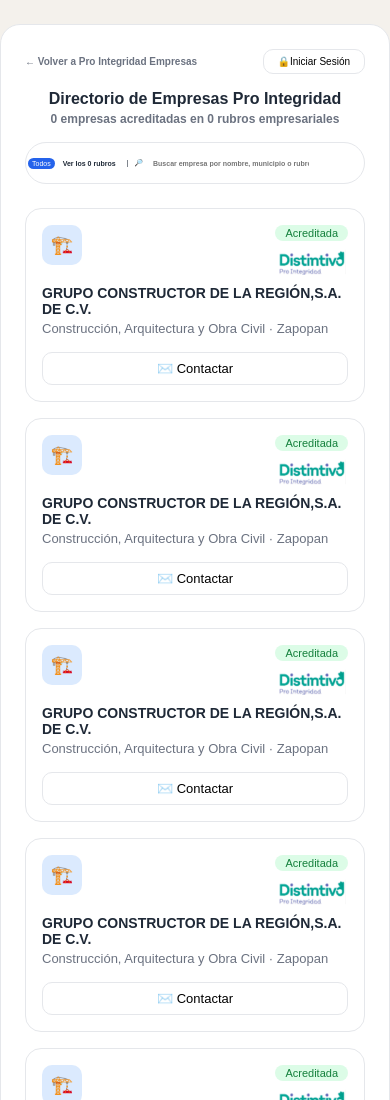
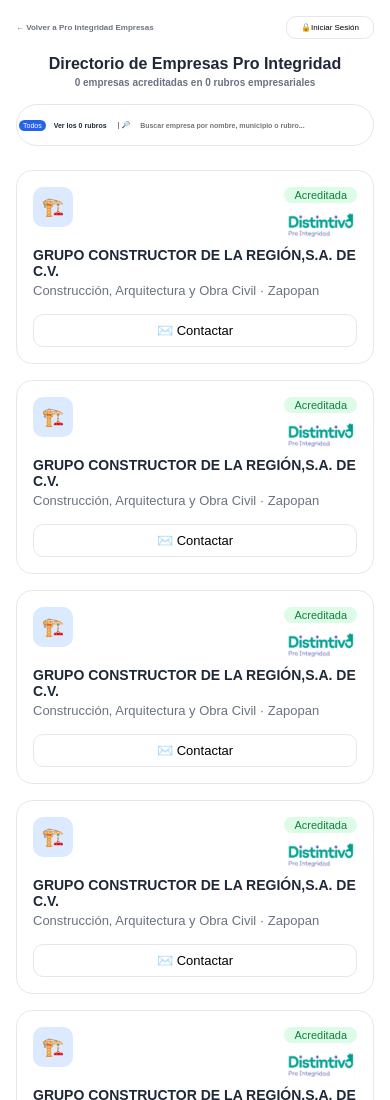
Before and after one commit to Clic-stack/Directorio_Pro_Integridad_Empresas, a website: page index.html in a window 390 px wide. Shown: the top 1100 px of the page. Drawn offline with Linux system fonts and the light colour scheme; no server answers.

Commit message:
upload: finished working in CSS file and create js file

```diff
--- a/css/styles.css
+++ b/css/styles.css
@@ -31,7 +31,6 @@
 body {
     margin: 0;
     font-family: sans-serif;
-    background-color: var(--color-fondo-pagina);
     color: var(--color-texto-principal);
 }
 
@@ -161,6 +160,21 @@
     font-size: 13px;
     font-weight: bold;
     background: transparent;
+    white-space: nowrap;
+    overflow: hidden;
+    text-overflow: ellipsis;
+}
+
+.sr-only {
+    position: absolute;
+    width: 1px;
+    height: 1px;
+    padding: 0;
+    margin: -1px;
+    overflow: hidden;
+    clip: rect(0, 0, 0, 0);
+    white-space: nowrap;
+    border: 0;
 }
 
 /* Lista de los 20 rubros: flota debajo del botón, oculta por defecto */
@@ -425,6 +439,14 @@
 }
 
 @media (max-width: 710px) {
+    #page-container {
+        margin: 0;
+        border: none;
+        border-radius: 0;
+        width: 100%;
+        padding: var(--espaciado-md);
+    }
+
     /* BARRA SUPERIOR (volver + login) */
     #btn-return-page {
         font-size: 10px;
@@ -440,7 +462,7 @@
     }
 
     .subtitle-section h2 {
-        font-size: 12px;
+        font-size: 10px;
         font-weight: 400 bold;
     }
 
@@ -451,20 +473,89 @@
     }
 
     #btn-company {
+        font-size: 10px;
+        padding: 2px 4px;
+        flex-shrink: 0;
+    }
+
+    #btn-category {
+        font-size: 10px;
+        padding: 2px 4px;
+        flex-shrink: 0;
+    }
+
+    #search-form {
+        padding: 2px 3px;
+        flex-basis: 100%;
+    }
+
+    .sr-only {
+        font-size: 10px;
+    }
+
+    #search-input {
+        font-size: 10px;
+    }
+
+    #option-list li button {
+        font-size: 10px;
+    }
+ }
+
+ @media (max-width: 425px) {
+    #page-container {
+        margin: 0;
+        border: none;
+        border-radius: 0;
+        width: 100%;
+        padding: var(--espaciado-md);
+    }
+
+    /* BARRA SUPERIOR (volver + login) */
+    #btn-return-page {
+        font-size: 8px;
+    }
+
+    .login-button {
+        font-size: 8px;
+    }
+
+    /* HEADER (título y subtítulo) */
+    header h1 {
+        font-size: 16px;
+    }
+
+    .subtitle-section h2 {
+        font-size: 10px;
+        font-weight: 400 bold;
+    }
+
+    /* BUSCADOR Y FILTROS */
+    .searcher-content {
+        gap: var(--espaciado-xs);
+        padding: 2px;
+        align-items: center;
+        text-align: center;
+    }
+
+    #btn-company {
         font-size: 7px;
         padding: 2px 4px;
+        flex-shrink: 0;
     }
 
     #btn-category {
         font-size: 7px;
         padding: 2px 4px;
+        flex-shrink: 0;
     }
 
     #search-form {
         padding: 2px 3px;
+        flex-basis: 100%;
     }
 
-    .sr-only {
+    .search-divider {
         font-size: 7px;
     }
 
--- a/index.html
+++ b/index.html
@@ -317,8 +317,15 @@
                         <button type="button" data-category="Servicios Generales y Especializados">Servicios Generales y Especializados</button>
                     </li>
                 </ul>
+                <!--<form id="search-form" method="GET">
+                    <label for="search-input" class="sr-only"> | &nbsp; 🔎</label>
+                    <input type="text" id="search-input" placeholder="Buscar empresa por nombre, municipio o rubro...">
+                    <ul id="search-suggestions"></ul>
+                    <p id="error-message" class="error-message" hidden>No se encontraron empresas que coincidan con tu búsqueda</p>
+                </form> -->
                 <form id="search-form" method="GET">
-                    <label for="search-input" class="sr-only"> | &nbsp; 🔎</label>
+                    <label for="search-input" class="sr-only">Buscar empresa por nombre, municipio o rubro</label>
+                    <span class="search-divider" aria-hidden="true">| 🔎</span>
                     <input type="text" id="search-input" placeholder="Buscar empresa por nombre, municipio o rubro...">
                     <ul id="search-suggestions"></ul>
                     <p id="error-message" class="error-message" hidden>No se encontraron empresas que coincidan con tu búsqueda</p>
--- a/js/app.js
+++ b/js/app.js
@@ -0,0 +1,26 @@
+// SOLICITUD DE DATOS A LA API CON JSON SERVER PARA OBTENER LA LISTA DE EMPRESAS
+async function getCompany() {
+    const response = await fetch('http://localhost:3000/empresas');
+    const companies = await response.json();
+    console.log(companies);
+    const companiesAccredited = companies.filter(company => company.status || company.estatus !== "Desacreditada");
+    const cardsHTML = companiesAccredited.map(company => {
+        const icon = iconsByCategory[company.category] || "🏢";
+        return `<div class="company-card" data-id="${company.id}" data-category="${company.category}" data-status="${company.status}"> <div class="top-card"> <span class="icon-card">${icono}</span> <span class="badge">${company.status}</span> <img src="src/logo_distintivo_pro-integridad.png" alt="Distintivo Pro Integridad" class="logo-card"> </div> <p class="name-card">${company.name}</p> <p class="detail-card">${company.category}${company.municipality ? " · " + company.municipality : ""}</p> <button type="button" class="btn-contact">✉️ Contactar</button> </div>`;
+    });
+};
+
+getCompany();
+
+const iconsByCategory = {
+    "Construcción, Arquitectura y Obra Civil": "🏗️",
+    "Tecnología, Software y Telecomunicaciones": "💻",
+    "Salud, Hospitales y Servicios Médicos": "🏥",
+    "Transporte, Logística y Almacenamiento": "🚚",
+    "Proveedores de la Construcción, Ferretería y Materiales": "🛠️",
+    "Servicios Jurídicos, Fiscales y Consultoría Empresarial": "⚖️",
+    "Agroindustria, Alimentos y Bebidas (Incluye Sector Tequilero)": "🌾",
+    "Seguridad Privada y Gestión de Riesgos": "🛡️",
+    "Textil, Confección, Calzado y Uniformes": "👕",
+    "Servicios Inmobiliarios y Administración de Propiedades": "🏢",
+}
```
